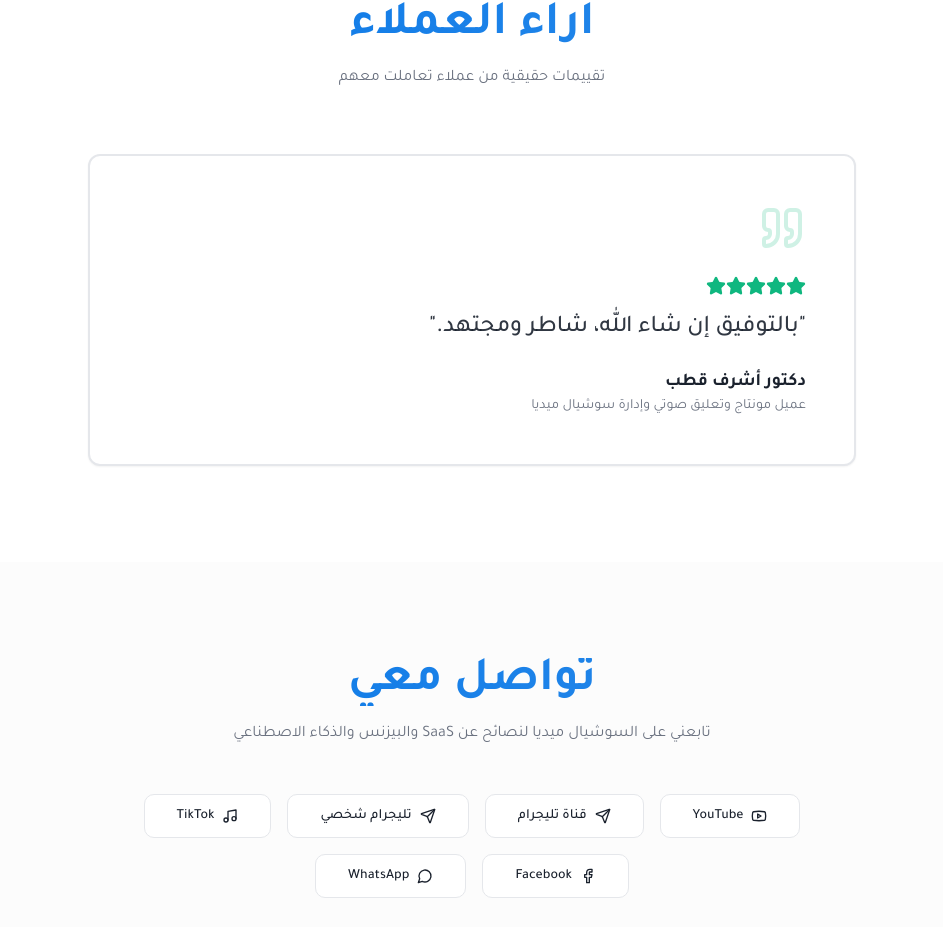
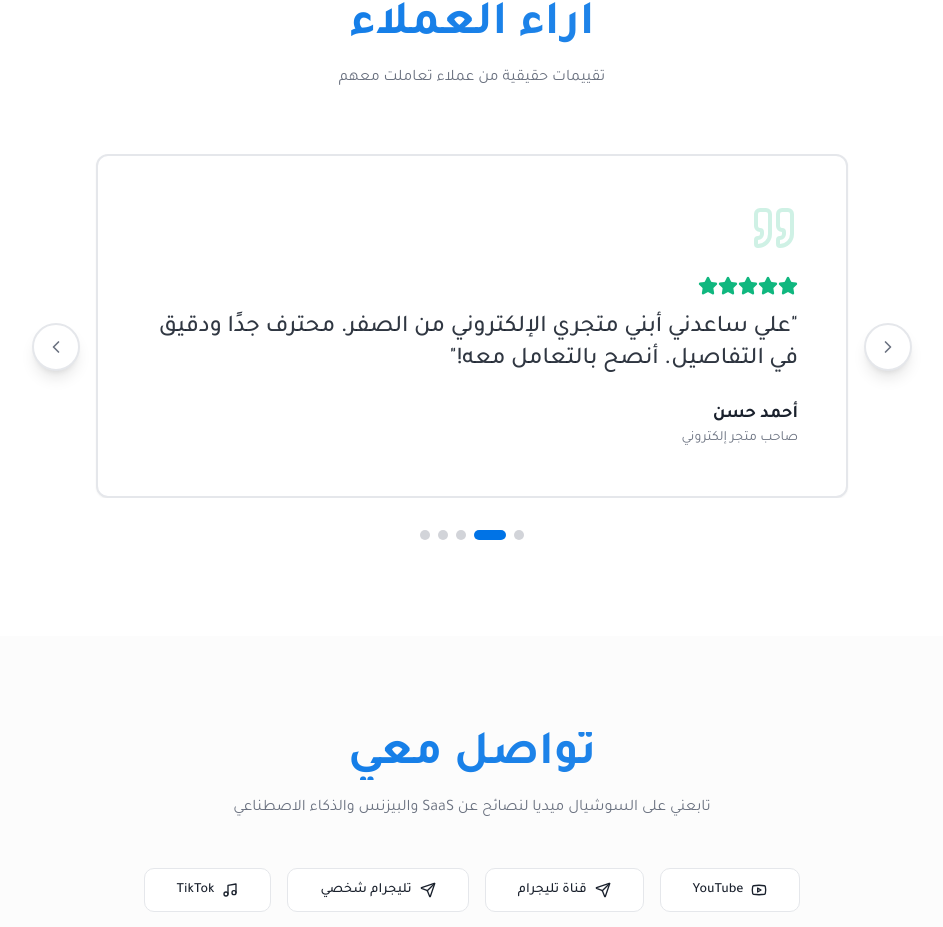
Before and after one commit to Ali-Elhadi-GitHub/Ali-Elhadi-Portofolio, a React (Vite) app: page / in a window 1280 px wide. Shown: the part 4901-5828 px from the top of the page, without its empty margins (168-1111 px from the left). Built offline with nearby package versions, Linux system fonts and the light colour scheme.

Commit message:
Add more reviews with slider
Co-authored-by: Ali-Elhadi-GitHub <147042962+Ali-Elhadi-GitHub@users.noreply.github.com>

```diff
--- a/src/components/ReviewsSection.tsx
+++ b/src/components/ReviewsSection.tsx
@@ -1,10 +1,13 @@
-import { Star, Quote } from 'lucide-react';
+import { Star, Quote, ChevronLeft, ChevronRight } from 'lucide-react';
 import { Card } from '@/components/ui/card';
 import { useLanguage } from '@/hooks/useLanguage';
 import ScrollAnimation from '@/components/ScrollAnimation';
+import { useState, useEffect, useCallback } from 'react';
 
 const ReviewsSection = () => {
   const { t } = useLanguage();
+  const [current, setCurrent] = useState(0);
+  const [isAutoPlaying, setIsAutoPlaying] = useState(true);
 
   const reviews = [
     {
@@ -12,7 +15,47 @@ const ReviewsSection = () => {
       ar: { name: 'دكتور أشرف قطب', role: 'عميل مونتاج وتعليق صوتي وإدارة سوشيال ميديا', text: 'بالتوفيق إن شاء الله، شاطر ومجتهد.' },
       rating: 5,
     },
+    {
+      en: { name: 'Ahmed Hassan', role: 'E-commerce Store Owner', text: 'Ali helped me build my online store from scratch. Very professional and detail-oriented. Highly recommended!' },
+      ar: { name: 'أحمد حسن', role: 'صاحب متجر إلكتروني', text: 'علي ساعدني أبني متجري الإلكتروني من الصفر. محترف جدًا ودقيق في التفاصيل. أنصح بالتعامل معه!' },
+      rating: 5,
+    },
+    {
+      en: { name: 'Sara Mohamed', role: 'Content Creator', text: 'The video editing quality exceeded my expectations. Fast delivery and great communication throughout the project.' },
+      ar: { name: 'سارة محمد', role: 'صانعة محتوى', text: 'جودة المونتاج فاقت توقعاتي. تسليم سريع وتواصل ممتاز طوال المشروع.' },
+      rating: 5,
+    },
+    {
+      en: { name: 'Mohamed Ali', role: 'Startup Founder', text: 'Ali built our entire social media presence. Content strategy, design, and management — all handled professionally.' },
+      ar: { name: 'محمد علي', role: 'مؤسس شركة ناشئة', text: 'علي بنى تواجدنا الرقمي بالكامل. استراتيجية المحتوى والتصميم والإدارة — كلها تمت باحتراف.' },
+      rating: 5,
+    },
+    {
+      en: { name: 'Fatima Khalil', role: 'Online Educator', text: 'Working with Ali transformed my online course marketing. He understands both tech and business perfectly.' },
+      ar: { name: 'فاطمة خليل', role: 'معلمة أونلاين', text: 'التعاون مع علي غيّر تسويق كورساتي بالكامل. يفهم التقنية والبيزنس بشكل ممتاز.' },
+      rating: 5,
+    },
   ];
+
+  const next = useCallback(() => {
+    setCurrent((prev) => (prev + 1) % reviews.length);
+  }, [reviews.length]);
+
+  const prev = useCallback(() => {
+    setCurrent((prev) => (prev - 1 + reviews.length) % reviews.length);
+  }, [reviews.length]);
+
+  useEffect(() => {
+    if (!isAutoPlaying) return;
+    const timer = setInterval(next, 4000);
+    return () => clearInterval(timer);
+  }, [isAutoPlaying, next]);
+
+  const handleManualNav = (fn: () => void) => {
+    setIsAutoPlaying(false);
+    fn();
+    setTimeout(() => setIsAutoPlaying(true), 8000);
+  };
 
   return (
     <section id="reviews" className="py-24">
@@ -26,11 +69,34 @@ const ReviewsSection = () => {
           </p>
         </ScrollAnimation>
 
-        <div className="max-w-3xl mx-auto">
+        <ScrollAnimation animation="scale">
+          <div className="max-w-3xl mx-auto relative">
+            {/* Navigation Arrows */}
+            <button
+              onClick={() => handleManualNav(prev)}
+              className="absolute top-1/2 -translate-y-1/2 -start-4 md:-start-14 z-10 w-10 h-10 md:w-12 md:h-12 rounded-full bg-card border-2 border-border shadow-lg flex items-center justify-center text-muted-foreground hover:text-primary hover:border-primary transition-all duration-300"
+              aria-label="Previous review"
+            >
+              <ChevronRight className="h-5 w-5 rtl:rotate-0 ltr:rotate-180" />
+            </button>
+            <button
+              onClick={() => handleManualNav(next)}
+              className="absolute top-1/2 -translate-y-1/2 -end-4 md:-end-14 z-10 w-10 h-10 md:w-12 md:h-12 rounded-full bg-card border-2 border-border shadow-lg flex items-center justify-center text-muted-foreground hover:text-primary hover:border-primary transition-all duration-300"
+              aria-label="Next review"
+            >
+              <ChevronLeft className="h-5 w-5 rtl:rotate-0 ltr:rotate-180" />
+            </button>
+
+            {/* Slider */}
+            <div className="overflow-hidden">
+              <div
+                className="flex transition-transform duration-500 ease-out"
+                style={{ transform: `translateX(${current * 100}%)` }}
+              >
                 {reviews.map((review, index) => {
                   const content = t(review.en, review.ar) as { name: string; role: string; text: string };
                   return (
-              <ScrollAnimation key={index} animation="scale" delay={index * 150}>
+                    <div key={index} className="w-full flex-shrink-0 px-2">
                       <Card className="p-8 md:p-12 border-2 hover:shadow-2xl transition-all duration-500">
                         <Quote className="h-12 w-12 text-accent/20 mb-6" />
                         <div className="flex mb-4">
@@ -38,16 +104,35 @@ const ReviewsSection = () => {
                             <Star key={i} className="h-5 w-5 fill-accent text-accent" />
                           ))}
                         </div>
-                  <p className="text-xl md:text-2xl font-medium leading-relaxed mb-6 text-foreground/90">"{content.text}"</p>
+                        <p className="text-xl md:text-2xl font-medium leading-relaxed mb-6 text-foreground/90">
+                          "{content.text}"
+                        </p>
                         <div>
                           <p className="font-bold text-lg">{content.name}</p>
                           <p className="text-sm text-muted-foreground">{content.role}</p>
                         </div>
                       </Card>
-              </ScrollAnimation>
+                    </div>
                   );
                 })}
               </div>
+            </div>
+
+            {/* Dots */}
+            <div className="flex justify-center gap-2 mt-8">
+              {reviews.map((_, index) => (
+                <button
+                  key={index}
+                  onClick={() => handleManualNav(() => setCurrent(index))}
+                  className={`h-2.5 rounded-full transition-all duration-300 ${
+                    index === current ? 'w-8 bg-primary' : 'w-2.5 bg-muted-foreground/30 hover:bg-muted-foreground/50'
+                  }`}
+                  aria-label={`Go to review ${index + 1}`}
+                />
+              ))}
+            </div>
+          </div>
+        </ScrollAnimation>
       </div>
     </section>
   );
```
Lines whose indentation alone changed are shown as unchanged.
